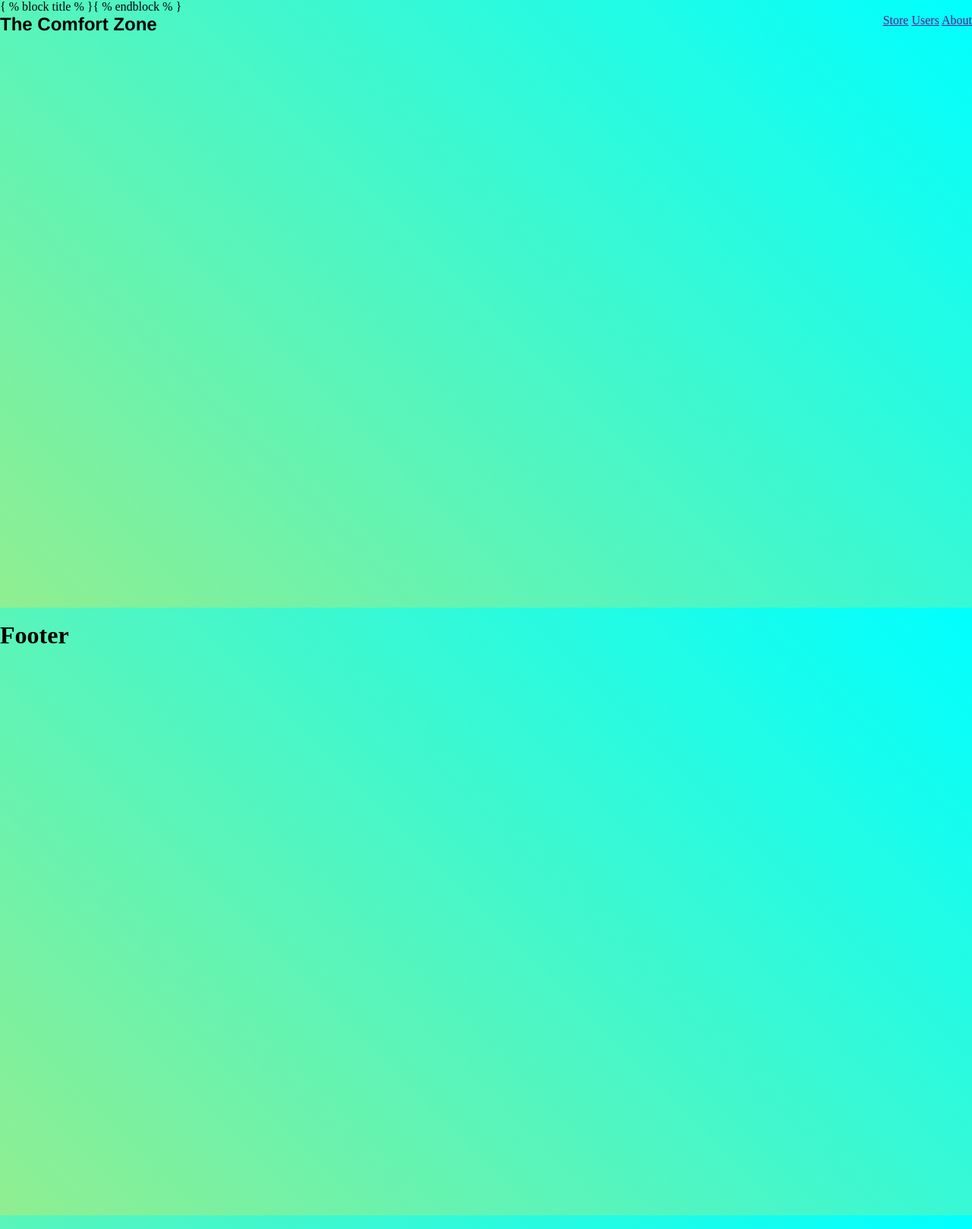
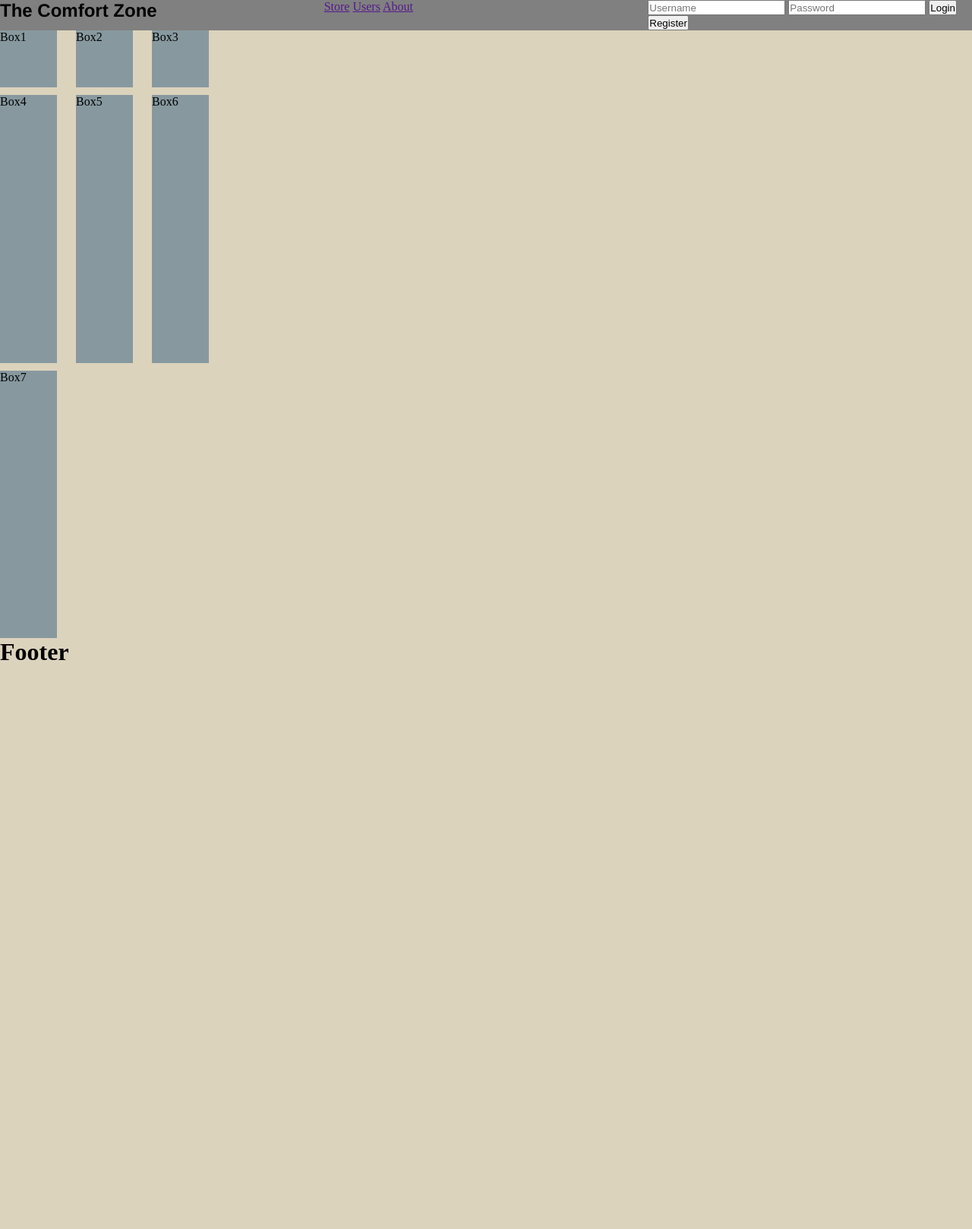
Before and after one commit to Camerxns/CSET-170-Final-Project, a Flask app: page / in a window 1280 px wide. Shown: the whole page at 76% size. After the commit the page ends 869 px from the top, so only its background shows below. Run offline with Flask 3, Linux system fonts and the light colour scheme.

Commit message:
Grid needs work
I need to work on my grids. After that, my portion should be good to go, I hope

```diff
--- a/website/templates/design-concept.html
+++ b/website/templates/design-concept.html
@@ -2,7 +2,7 @@
 <html lang="en">
 <head>
     <meta charset="UTF-8">
-    { % block title % }<title>The Comfort Zone</title>{ % endblock % }
+    <title>The Comfort Zone</title>
     <style>
         *{
             margin:0;
@@ -11,36 +11,71 @@
             box-sizing: border-box;
         }
         body{
-            background: linear-gradient(45deg, lightgreen, cyan)
+            background-color: #dcd3bd;
+            min-height: 100vh;
         }
         .header-section{
-            display: flex;
-            justify-content: space-between;
+            display: grid;
+            height: 5%;
+            position: sticky;
+            background-color: grey;
+            grid-template-columns: repeat(3, 1fr);
+            grid-template-rows: repeat(1, 20px);
         }
+
+        .main-content{
+            /* height: 25%; */
+            display: grid;
+            grid-template-rows: repeat(1, 75px);
+            grid-template-columns: repeat(3, 75px);
+            gap: 10px 25px;
+            grid-template-areas: "body";
+        }
+
+        .box{
+            background-color: #87999f;
+        }
+
         #company-title{
             font-family: 'Franklin Gothic Medium', 'Arial Narrow', Arial, sans-serif;
         }
-        .footer-conatiner{
-            position: fixed;
+        footer{
+            height: auto;
+            width: 100%;
         }
     </style>
 </head>
 <body>
     <header class="header-section">
-        <h2 id="company-title">The Comfort Zone</h2>
+        <div>
+            <h2 id="company-title">The Comfort Zone</h2>
+        </div>
         <div>
             <a href="">Store</a>
             <a href="">Users</a>
             <a href="">About</a>
         </div>
+        <div>
+            <input type="text" placeholder="Username" id = "username">
+            <input type="text" placeholder="Password" id = "password">
+            <button name="Login">Login</button>
+            <button name="Register">Register</button>
+        </div>
     </header>
+    {%block body%}
+    <div class="main-content">
+        <div class="box item-1">Box1</div>
+        <div class="box item-2">Box2</div>
+        <div class="box item-3">Box3</div>
+        <div class="box item-4">Box4</div>
+        <div class="box item-5">Box5</div>
+        <div class="box item-6">Box6</div>
+        <div class="box item-7">Box7</div>
 
-    {%block body%}
-
+    </div>
     {% endblock %}
-
-    <footer class="footer-container">
-        <h1>Footer</h1>
-    </footer>
+<footer>
+    <h1>Footer</h1>
+</footer>
 </body>
 </html>
--- a/website/views.py
+++ b/website/views.py
@@ -1,4 +1,4 @@
-from flask import Blueprint, render_template
+from flask import Blueprint, render_template, request, redirect, url_for
 
 views = Blueprint('views', __name__)
 
```
